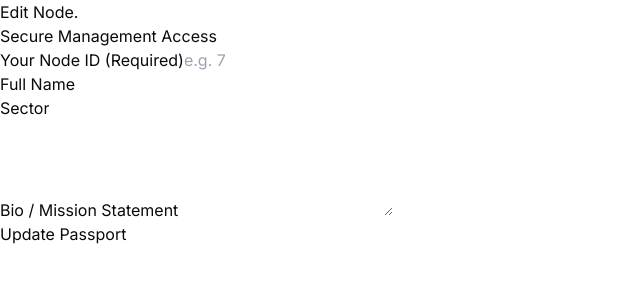
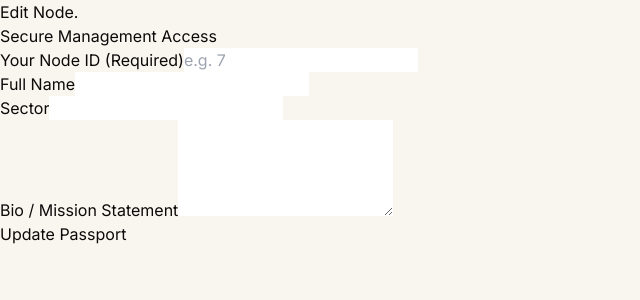
Before and after one commit to ENCORE-BJ/klik-app, a Next.js app: page / in a window 1280 px wide. Shown: the top 300 px of the page, without its empty margins (0-640 px from the left). Built offline with nearby package versions, Linux system fonts and the light colour scheme.

Commit message:
feat: apply Klik brand identity and Neo-Minimalist styles

```diff
--- a/app/globals.css
+++ b/app/globals.css
@@ -4,59 +4,42 @@
 
 @layer base {
   :root {
-    --background: 0 0% 100%;
-    --foreground: 0 0% 3.9%;
-    --card: 0 0% 100%;
-    --card-foreground: 0 0% 3.9%;
-    --popover: 0 0% 100%;
-    --popover-foreground: 0 0% 3.9%;
-    --primary: 0 0% 9%;
-    --primary-foreground: 0 0% 98%;
-    --secondary: 0 0% 96.1%;
-    --secondary-foreground: 0 0% 9%;
-    --muted: 0 0% 96.1%;
-    --muted-foreground: 0 0% 45.1%;
-    --accent: 0 0% 96.1%;
-    --accent-foreground: 0 0% 9%;
-    --destructive: 0 84.2% 60.2%;
-    --border: 0 0% 89.8%;
-    --input: 0 0% 89.8%;
-    --ring: 0 0% 3.9%;
-    --radius: 0.625rem;
+    /* KLIK Handbook Specs */
+    --background: 38 44% 96%;    /* #FAF7F2 (Cream) */
+    --foreground: 20 14% 4%;
+
+    --card: 0 0% 100%;           /* White Cards */
+    --card-foreground: 20 14% 4%;
+
+    --primary: 15 100% 56%;      /* #FF5A1F (Klik Orange) */
+    --primary-foreground: 0 0% 100%;
+
+    --muted: 38 12% 90%;
+    --muted-foreground: 20 14% 45%;
+
+    --border: 20 14% 90%;
+    --input: 20 14% 90%;
+
+    /* Handbook Spec: 32px border-radii */
+    --radius: 2rem;
   }
 
   .dark {
-    --background: 0 0% 3.9%;
-    --foreground: 0 0% 98%;
-    --card: 0 0% 3.9%;
-    --card-foreground: 0 0% 98%;
-    --popover: 0 0% 3.9%;
-    --popover-foreground: 0 0% 98%;
-    --primary: 0 0% 98%;
-    --primary-foreground: 0 0% 9%;
-    --secondary: 0 0% 14.9%;
-    --secondary-foreground: 0 0% 98%;
-    --muted: 0 0% 14.9%;
-    --muted-foreground: 0 0% 63.9%;
-    --accent: 0 0% 14.9%;
-    --accent-foreground: 0 0% 98%;
-    --destructive: 0 62.8% 30.6%;
-    --border: 0 0% 14.9%;
-    --input: 0 0% 14.9%;
-    --ring: 0 0% 83.1%;
+    --background: 20 14% 4%;
+    --foreground: 38 44% 96%;
+    --primary: 15 100% 56%;
+    --card: 20 14% 7%;
+    --border: 20 14% 15%;
   }
 }
 
 @layer base {
   * {
-    /* Hardcode the variable lookup to skip the Tailwind 'class not found' error */
     border-color: hsl(var(--border));
-    outline: none;
   }
   body {
     background-color: hsl(var(--background));
     color: hsl(var(--foreground));
-    font-feature-settings: "rlig" 1, "calt" 1;
     @apply antialiased;
   }
 }
```
Also changed, not shown: ailwind.config.js (+10 -31 lines).
